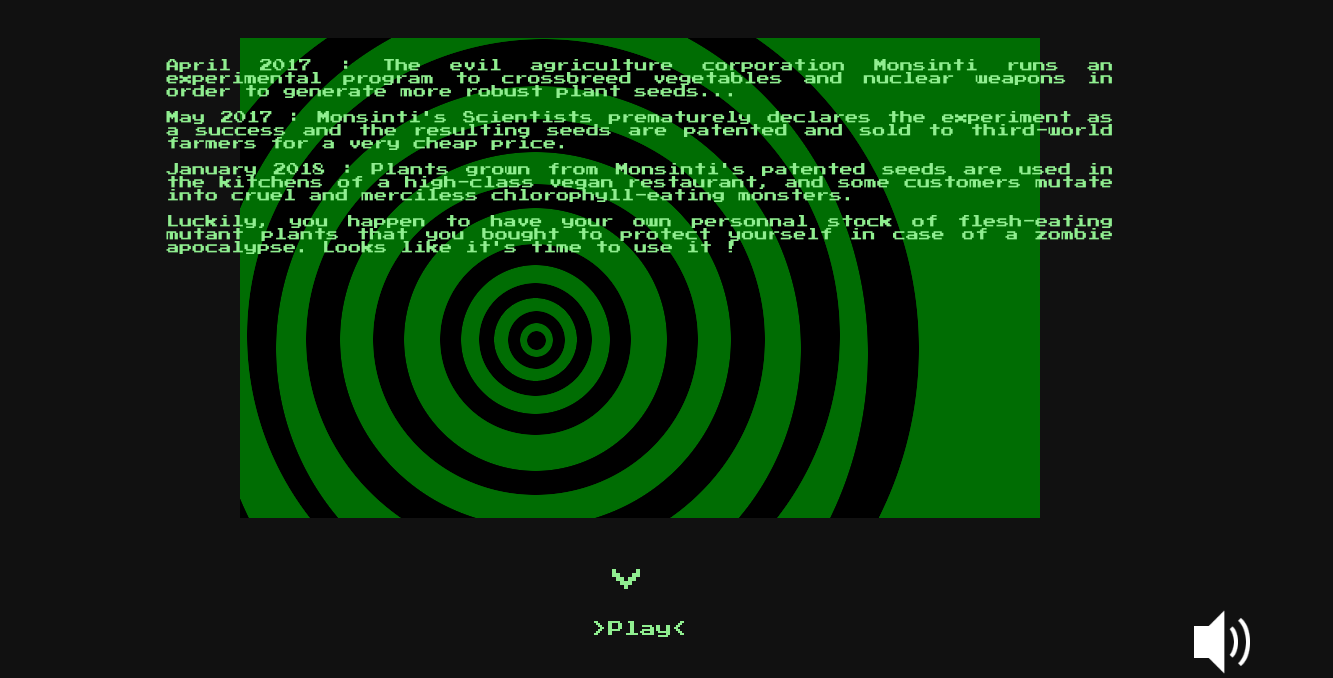
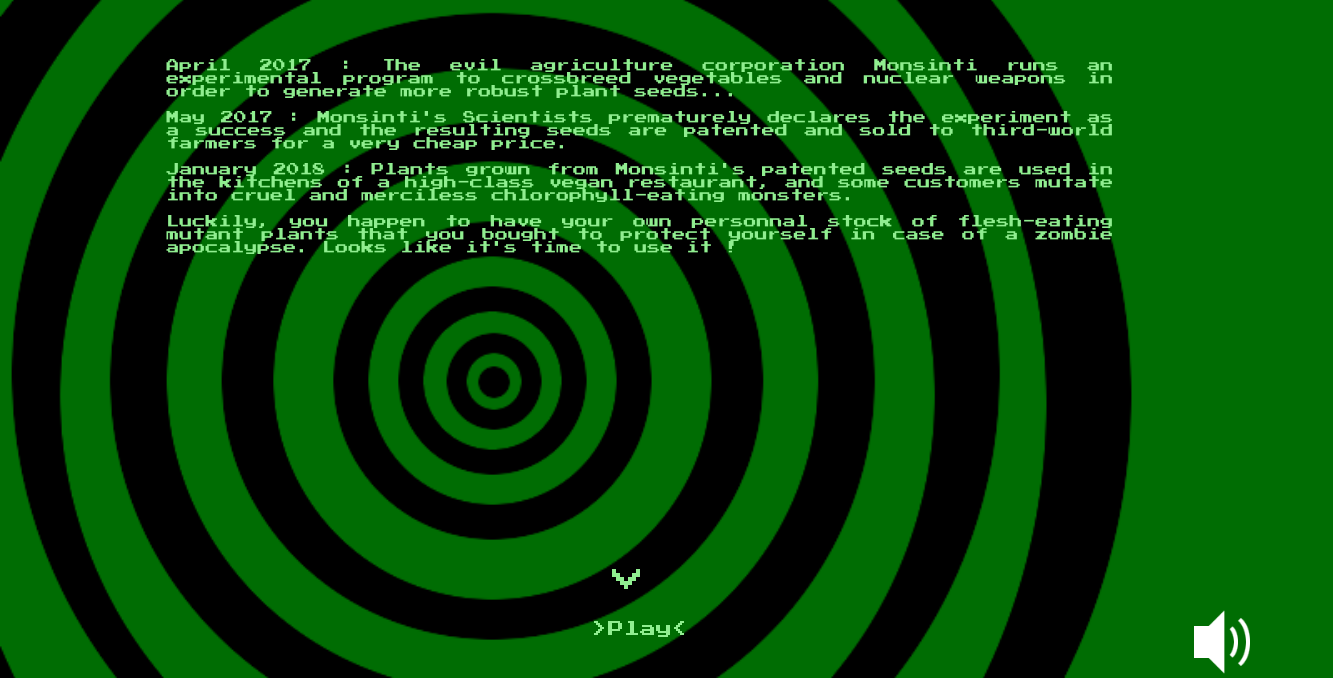
Before and after one commit to 316k/veggies-ate-my-neighbors.js, a plain HTML site: page index.html in a window 1280 px wide. Shown: the part 122-800 px from the top of the page, 1333 px wide, since content can reach past the window. Drawn offline with Linux system fonts and the light colour scheme.

Commit message:
Fixes title screen background size

```diff
--- a/assets/css/style.css
+++ b/assets/css/style.css
@@ -9,12 +9,14 @@ body {
     overflow: hidden;
 }
 
+.background-image {
+    min-width: 100%;
+    min-height: 100%;
+}
+
 #start-menu {
     color: lightgreen;
     font-family: 'press-start';
-    background-image: url('../img/title-screen/back/0.png');
-    background-position: center center;
-    background-repeat: no-repeat;
     height: 100%;
     width: 100%;
     position: absolute;
--- a/index.html
+++ b/index.html
@@ -17,6 +17,7 @@
 
         <!-- Start menu -->
         <div id="start-menu">
+            <img class="background-image" src="assets/img/title-screen/back/0.png"/>
             <h1>Veggies Ate my Neighbors</h1>
             <button class="up">&lt;</button>
             <div class="history">
```
